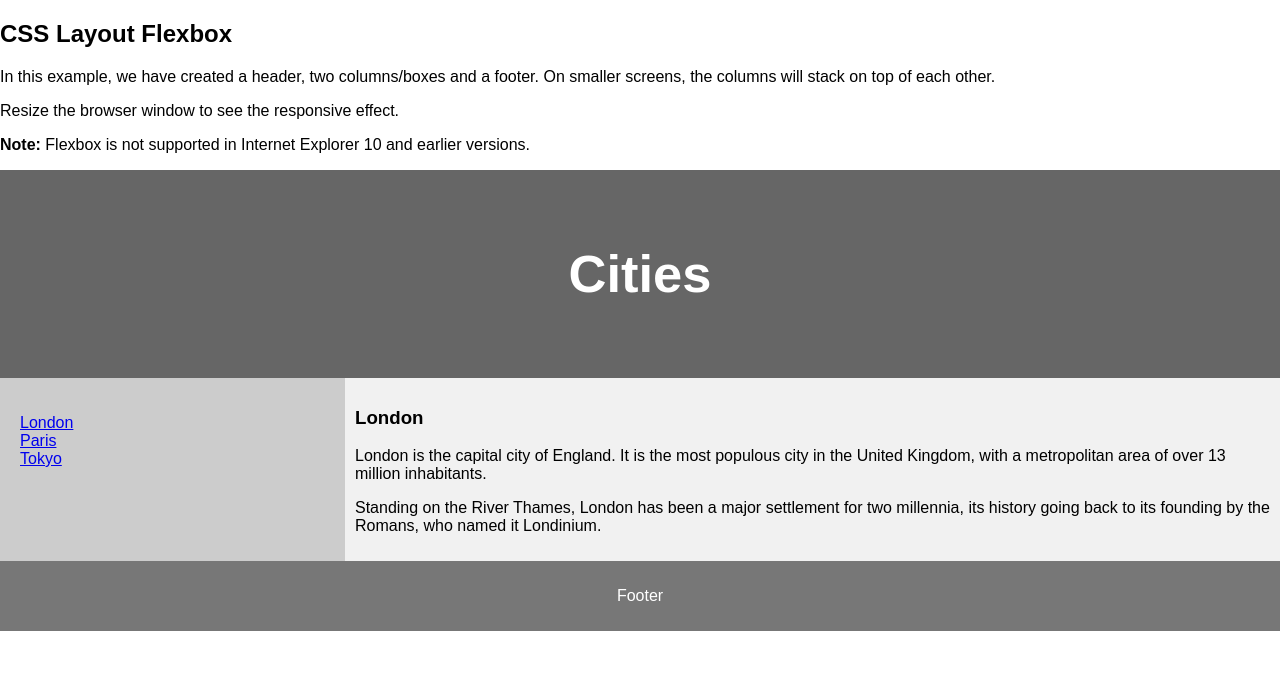
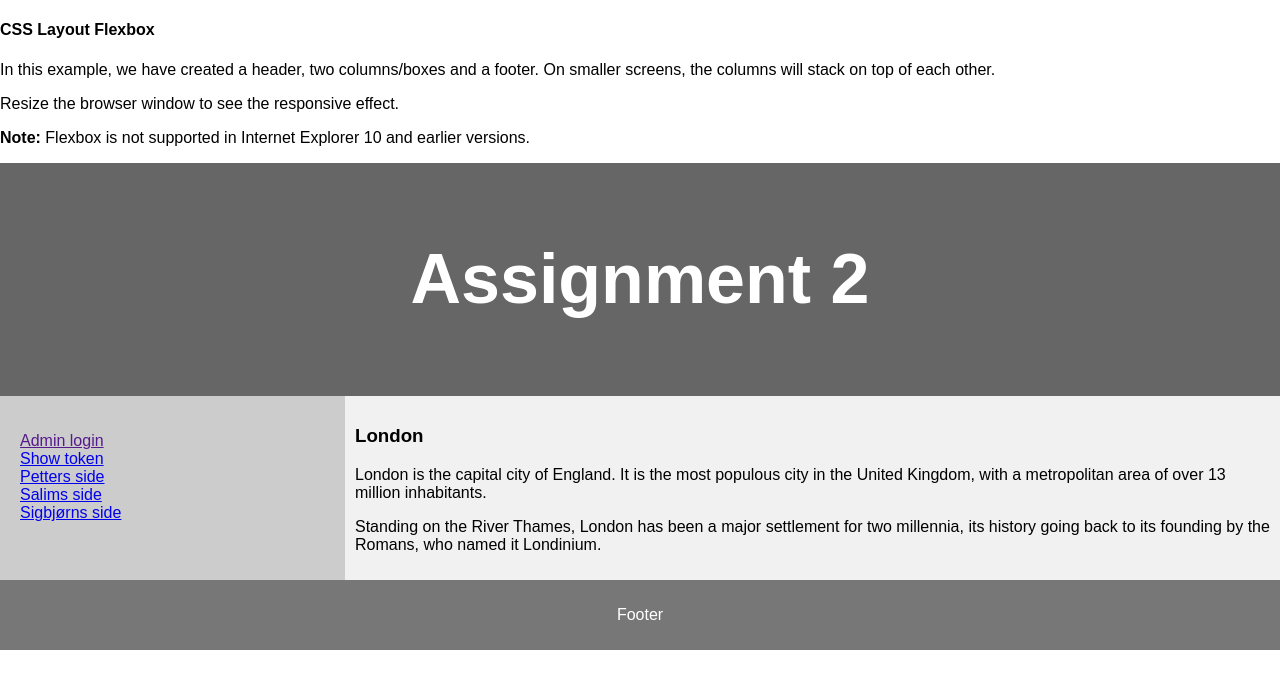
Before and after one commit to ZiggyHowland/ec_webclient, a React (Create React App) app: page / in a window 1280 px wide. Shown: the top 688 px of the page. Built offline with nearby package versions, Linux system fonts and the light colour scheme.

Commit message:
Added basic structure and logic, and also example of fetching token

```diff
--- a/package.json
+++ b/package.json
@@ -13,6 +13,7 @@
     "cra-template-typescript": "^1.1.2",
     "react": "^17.0.2",
     "react-dom": "^17.0.2",
+    "react-router-dom": "^5.2.0",
     "react-scripts": "^4.0.3",
     "typescript": "^4.2.3",
     "web-vitals": "^1.1.1"
@@ -40,5 +41,8 @@
       "last 1 firefox version",
       "last 1 safari version"
     ]
+  },
+  "devDependencies": {
+    "@types/react-router-dom": "^5.1.7"
   }
 }
--- a/src/App.tsx
+++ b/src/App.tsx
@@ -1,37 +1,47 @@
 import React from 'react';
-import logo from './logo.svg';
 import './App.css';
+import { getGlobalVariables } from './environment.js';
+import { Switch, Route } from 'react-router-dom';
+import Header from './Header/Header';
+import Menu from './Menu/Menu';
+import Welcome from './Welcome/Welcome';
+import TestSigbjorn from './Tests/TestSigbjorn';
+import TestSalim from './Tests/TestSalim';
+import TestPetter from './Tests/TestPetter';
+
 
 function App() {
   {/* Source: https://www.w3schools.com/html/html_layout.asp */}
 
   return (
     <div className="App">
-
-      <h2>CSS Layout Flexbox</h2>
-      <p>In this example, we have created a header, two columns/boxes and a footer. On smaller screens, the columns will stack on top of each other.</p>
-      <p>Resize the browser window to see the responsive effect.</p>
-      <p><strong>Note:</strong> Flexbox is not supported in Internet Explorer 10 and earlier versions.</p>
-
-      <header>
-        <h2>Cities</h2>
-      </header>
-
+      <Header appname={getGlobalVariables().appname} />
       <section>
-        <nav>
-          <ul>
-            <li><a href="#">London</a></li>
-            <li><a href="#">Paris</a></li>
-            <li><a href="#">Tokyo</a></li>
-          </ul>
-        </nav>
+        <Menu />
 
         <article>
-          <h1>London</h1>
-          <p>London is the capital city of England. It is the most populous city in the  United Kingdom, with a metropolitan area of over 13 million inhabitants.</p>
-          <p>Standing on the River Thames, London has been a major settlement for two millennia, its history going back to its founding by the Romans, who named it Londinium.</p>
+        <Switch>
+          <Route exact path="/">
+            <Welcome />
+          </Route>
+
+          <Route path="/sigbjorn">
+            <TestSigbjorn />
+          </Route>
+
+          <Route path="/salim">
+            <TestSalim />
+          </Route>
+
+          <Route path="/petter">
+            <TestPetter />
+          </Route>
+
+        </Switch>
         </article>
-      </section>
+
+
+        </section>
 
       <footer>
         <p>Footer</p>
--- /dev/null
+++ b/src/Header/Header.tsx
@@ -0,0 +1,18 @@
+function Header(props: any) {
+    return (
+        <div className="App-header">
+            <div className="App-name">
+                <h4>CSS Layout Flexbox</h4>
+                <p>In this example, we have created a header, two columns/boxes and a footer. On smaller screens, the columns will stack on top of each other.</p>
+                <p>Resize the browser window to see the responsive effect.</p>
+                <p><strong>Note:</strong> Flexbox is not supported in Internet Explorer 10 and earlier versions.</p>
+
+                <header>
+                    <h1>{props.appname}</h1>
+                </header>
+            </div>
+        </div>
+    );
+}
+
+export default Header;
--- /dev/null
+++ b/src/Menu/Menu.tsx
@@ -0,0 +1,36 @@
+import React from "react";
+import { Link, useLocation } from "react-router-dom";
+import RestClient from "../RestClient";
+
+export default function Menu() {
+
+    const handleLogin = () => {
+
+        RestClient.loginAdmin("Salim", "pass1")
+            .then( (u) => {
+                localStorage.setItem("admin-user", u.token);
+            })
+            .catch( (e) => alert("Feil: " + e))
+    };
+
+    const showToken = () => {
+        const u = localStorage.getItem("admin-user");
+        alert(u);
+    }
+
+
+    return (
+        <nav>
+          <ul>
+            <li>
+                <a href="" onClick={handleLogin}>Admin login</a>
+            </li>
+
+            <li><a href="#" onClick={showToken}>Show token</a></li>
+            <li><a href="/petter">Petters side</a></li>
+            <li><a href="/salim">Salims side</a></li>
+            <li><a href="/sigbjorn">Sigbjørns side</a></li>
+          </ul>
+        </nav>
+    )
+}
--- /dev/null
+++ b/src/RestClient.js
@@ -0,0 +1,111 @@
+import { getGlobalVariables } from "./environment.js"
+
+class RestClient {
+    static baseUrl = getGlobalVariables().rest_base_url;
+
+
+    static getAllExample() {
+        const url = `${RestClient.baseUrl}/your-url`;
+        return this.doGet_v2(url);
+    }
+
+    static getByIdExample(id) {
+        const url = `${RestClient.baseUrl}/your-url/${id}`;
+        return this.doGet_v2(url);
+    }
+
+    static addExample(id, newObject) {
+        const url = `${RestClient.baseUrl}/your-url/${id}`;
+        return this.doPost(url, newObject);
+    }
+
+    static loginAdmin(username, password) {
+        const url = `${RestClient.baseUrl}/user/login?user=${username}&password=${password}`;
+        return this.doPost(url, null, "");
+    }
+
+    static updateDescription(id, environmentToUpdate, token) {
+        const url = `${RestClient.baseUrl}/environments/updateEnvironmentDescription/${id}`;
+        return this.doPut(url, environmentToUpdate, token);
+    }
+
+
+    static deleteByIdExample(id) {
+        const url = `${RestClient.baseUrl}/your-url/${id}`;
+        return this.doDelete(url);
+    }
+
+
+
+
+    static async doDelete(url, token) {
+        const requestOptions = {
+            method: 'DELETE',
+            headers: {
+                'Authentication': token,
+            },
+        };
+        const response = await fetch(url, requestOptions);
+        return response;
+    }
+
+
+    static async doPut(url, objectToUpdate, token) {
+        const requestOptions = {
+            method: 'PUT',
+            headers: {
+                'Content-Type': 'application/json',
+                'Authentication': token,
+            },
+            body: JSON.stringify(objectToUpdate),
+            //mode: 'cors', // no-cors, *cors, same-origin
+            // cache: 'no-cache', // *default, no-cache, reload, force-cache, only-if-cached
+            // credentials: 'same-origin', // include, *same-origin, omit
+            // redirect: 'follow', // manual, *follow, error
+            // referrerPolicy: 'no-referrer', // no-referrer, *no-referrer-when-downgrade, origin, origin-when-cross-origin, same-origin, strict-origin, strict-origin-when-cross-origin, unsafe-url
+        };
+        const response = await fetch(url, requestOptions);
+        return response;
+    }
+
+
+    static async doPost(url, objectToInsert, token) {
+        const response = await fetch(
+            url,
+            {
+                method: "POST",
+                headers: {
+                    'Content-Type': 'application/json',
+                    'Authentication': token,
+                },
+                body: JSON.stringify(objectToInsert),
+                // mode: 'cors', // no-cors, *cors, same-origin
+                // cache: 'no-cache', // *default, no-cache, reload, force-cache, only-if-cached
+                // credentials: 'same-origin', // include, *same-origin, omit
+                // redirect: 'follow', // manual, *follow, error
+                // referrerPolicy: 'no-referrer', // no-referrer, *no-referrer-when-downgrade, origin, origin-when-cross-origin, same-origin, strict-origin, strict-origin-when-cross-origin, unsafe-url
+            }
+        );
+        return await response.json();
+    }
+
+
+    static async doGet_v2(url) {
+        const response = await fetch(url);
+        return await response.json();
+    }
+
+
+    static doGet_v1(url) {
+        const promise1 = fetch(url);
+        const promise2 = promise1.then( response => {
+            return response.json();
+        });
+        return promise2;
+    }
+
+}
+
+
+
+export default RestClient;
--- /dev/null
+++ b/src/Tests/TestPetter.tsx
@@ -0,0 +1,7 @@
+export default function TestPetter() {
+    return (
+        <div>
+            This is Petters page
+        </div>
+    )
+}
--- /dev/null
+++ b/src/Tests/TestSalim.tsx
@@ -0,0 +1,7 @@
+export default function TestSalim() {
+    return (
+        <div>
+            This is Salims page
+        </div>
+    )
+}
--- /dev/null
+++ b/src/Tests/TestSigbjorn.tsx
@@ -0,0 +1,7 @@
+export default function TestSigbjorn() {
+    return (
+        <div>
+            This is Sigbjørns page
+        </div>
+    )
+}
--- /dev/null
+++ b/src/Welcome/Welcome.tsx
@@ -0,0 +1,10 @@
+export default function Welcome() {
+    return (
+        <div>
+            <h1>London</h1>
+            <p>London is the capital city of England. It is the most populous city in the  United Kingdom, with a metropolitan area of over 13 million inhabitants.</p>
+            <p>Standing on the River Thames, London has been a major settlement for two millennia, its history going back to its founding by the Romans, who named it Londinium.</p>
+        </div>
+    )
+
+}
--- /dev/null
+++ b/src/environment.js
@@ -0,0 +1,8 @@
+export function getGlobalVariables() {
+    return {
+        appname: "Assignment 2",
+        date_locale: "no-NO",
+        date_options: { year: 'numeric', month: '2-digit', day: '2-digit' },
+        rest_base_url: "http://localhost:8111",
+    }
+}
--- a/src/index.tsx
+++ b/src/index.tsx
@@ -1,12 +1,15 @@
 import React from 'react';
 import ReactDOM from 'react-dom';
+import { BrowserRouter } from "react-router-dom";
 import './index.css';
 import App from './App';
 import reportWebVitals from './reportWebVitals';
 
 ReactDOM.render(
   <React.StrictMode>
-    <App />
+    <BrowserRouter>
+      <App />
+    </BrowserRouter>
   </React.StrictMode>,
   document.getElementById('root')
 );
```
Also changed, not shown: 1 other file (tests, documents, lock files or other folders).
